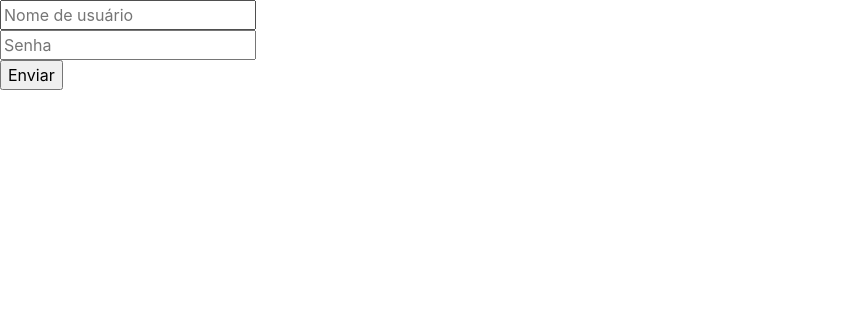
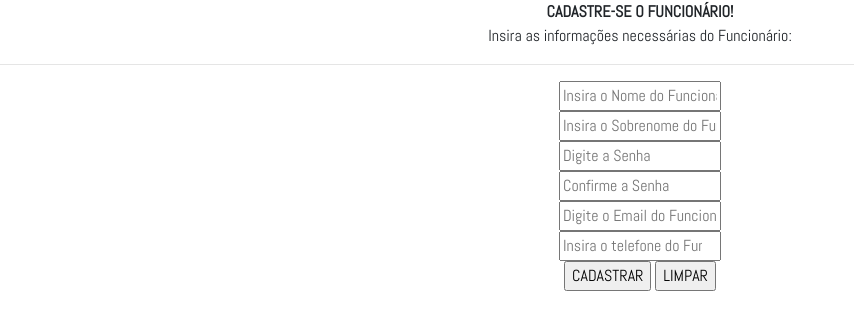
Before and after one commit to eduardoadoglio/AtividadeOrcamento, a PHP site: page /cadastro.php in a window 1280 px wide. Shown: the top 330 px of the page, without its empty margins (0-854 px from the left). Run offline with PHP 8.4, Linux system fonts and the light colour scheme; some libraries are stand-ins or nearby versions.

Commit message:
Cadastro de Funcionário no Banco

```diff
--- a/cadastro.php
+++ b/cadastro.php
@@ -1,26 +1,98 @@
 <!DOCTYPE html>
 <html>
 <head>
-	<title>Cadastro</title>
-	<link rel="stylesheet" type="text/css" href="style.css">
-	<link rel="shortcut icon" href="">
-	<meta name="viewport" content="width=device-width, initial-scale=1, shrink-to-fit=no">
-	<link rel="stylesheet" type="text/css" href="css/bootstrap.min.css">
+	<title>Cadastro de Funcionário</title>
 	<meta charset="utf-8">
+			<!-- Importando o BootStrap -->
+			<link rel="stylesheet" href="js/bootstrap.min.css">
+			<!-- Relacionando com o CSS de Estilo -->
+			<link rel="stylesheet" href="style.css">
+			<!-- Importando o JQuery -->
+		 	<script src="js/jquery.min.js"></script>
+	      	<!-- Importando o Java Script do BootStrap -->
+		  	<script src="js/bootstrap.min.js"></script>
+		  	<!-- Ícone da Aba do Navegador -->
+			<link rel="icon" type="image/png" href="Images/sonico.png">
+	      	<!--Importando Material Icons-->
+	      	<link href="js/Materialize/Materialize/icons/material_icons.css" rel="stylesheet">
+	      	<!--Optimizando o site pra mobile -->
+	      	<meta name="viewport" content="width=device-width, initial-scale=1.0"/>
+	      	<!-- Fontes Show -->
+			<link rel="stylesheet" type="text/css" href="fonts/Abel/Abel.css">
+			<link rel="stylesheet" type="text/css" href="fonts/Barlow/Barlow.css">
+			<!-- Cor da Barra de Endereço MOBILE -->
+			<meta name="theme-color" content="#E59F04">
 </head>
-<!-- vai toma no cu -->
-<?php
-	include("conexao.php");
+<body>
+
+	<!-- Formulário de Inserção de Dados -->
+	<form method="post">
+			<center>
+					<b>CADASTRE-SE O FUNCIONÁRIO!</b>
+					<p>Insira as informações necessárias do Funcionário:</p>
+					<hr>
+					<input type="text" name="nome_first" placeholder="Insira o Nome do Funcionário"><br>
+					<input type="text" name="nome_last" placeholder="Insira o Sobrenome do Funcionário"><br>
+					<input type="password" name="senha" placeholder="Digite a Senha"><br>
+					<input type="password" name="confirm_senha" placeholder="Confirme a Senha"><br>
+					<input type="email" name="email" placeholder="Digite o Email do Funcionário"><br>
+					<input type="number" name="telefone" placeholder="Insira o telefone do Funcionário"><br>
+
+					<input type="submit" value="CADASTRAR">
+					<input type="reset" value="LIMPAR">
+			</center>
+	</form>
+
+ <?php
+
+ 	// Conexão com o Banco de Dados
+ 	$mysqli = new mysqli('localhost','root','usbw','db_atividade');
+
+		if(mysqli_connect_errno()){
+			trigger_error(
+			mysqli_connect_error());
+		}
+
+	// Verificação de Preenchimento de Campos do Formulário
+	if( isset($_POST['nome_first']) && isset($_POST['nome_last']) && isset($_POST['senha']) && isset($_POST['confirm_senha']) && isset($_POST['email']) && isset($_POST['telefone']) ){
+
+		// Colocando os valores dos campos nas variáveis
+		$nome_first = $_POST['nome_first'];
+
+		$nome_last = $_POST['nome_last'];
+
+		$senha = $_POST['senha'];
+
+		$confirm_senha = $_POST['confirm_senha'];
+
+		$email = $_POST['email'];
+
+		$telefone = $_POST['telefone'];
+
+		// Confirmação de Compatibilidade de Senha
+		if ($senha == $confirm_senha) {
+			$sql = "insert into tb_funcionario (cd_funcionario, nm_first, nm_last, nm_senha, nm_email, nm_telefone) VALUES (null,'$nome_first','$nome_last','$senha','$email','$telefone')";
+		}
+		else{
+			echo "<script>alert('Confirmação de Senha Incorreta. Teste Novamente!');</script>";
+		}
+
+		// Efetuando a Query e Cadastrando no Banco de Dados
+		if($mysqli->query($sql)){
+				echo "<script>alert('Cadastro Efetuado com Sucesso');window.location = 'index.php';</script>";
+		}
+		else
+		{
+			$result = $mysqli->query($sql);
+			echo "why???";
+		}
+
+	}
+
+
+
+
 ?>
-<body>
-<form method="post" action="validacaoCadastro.php">
-<input type="text" name="nmfuncionario" placeholder="Nome de usuário"><br>
-<input type="password" name="senhafuncionario" placeholder="Senha"> <br>
-<input type="submit" value="Enviar">
-</form>
+
 </body>
-<script src="js/jquery-3.3.1.min.js"></script>
-<script src="https://cdnjs.cloudflare.com/ajax/libs/popper.js/1.12.9/umd/popper.min.js" integrity="sha384-ApNbgh9B+Y1QKtv3Rn7W3mgPxhU9K/ScQsAP7hUibX39j7fakFPskvXusvfa0b4Q" crossorigin="anonymous"></script>
-<script type="text/javascript" href="js/bootstrap.min.js"></script>
-
 </html>
--- /dev/null
+++ b/fonts/Abel/Abel.css
@@ -0,0 +1,8 @@
+/* latin */
+@font-face {
+  font-family: 'Abel';
+  font-style: normal;
+  font-weight: 400;
+  src: local('Abel Regular'), local('Abel-Regular'), url(brdGGFwqYJxjg2CD1E9o7g.woff2) format('woff2');
+  unicode-range: U+0000-00FF, U+0131, U+0152-0153, U+02C6, U+02DA, U+02DC, U+2000-206F, U+2074, U+20AC, U+2212, U+2215;
+}
--- /dev/null
+++ b/fonts/Barlow/Barlow.css
@@ -0,0 +1,16 @@
+/* latin-ext */
+@font-face {
+  font-family: 'Barlow Semi Condensed';
+  font-style: normal;
+  font-weight: 400;
+  src: local('Barlow Semi Condensed Regular'), local('BarlowSemiCondensed-Regular'), url(Ok4yyskPwFvZPrXlQ7v9050M7CckEjtJ2VMldUDu5nQ.woff2) format('woff2');
+  unicode-range: U+0100-024F, U+1E00-1EFF, U+20A0-20AB, U+20AD-20CF, U+2C60-2C7F, U+A720-A7FF;
+}
+/* latin */
+@font-face {
+  font-family: 'Barlow Semi Condensed';
+  font-style: normal;
+  font-weight: 400;
+  src: local('Barlow Semi Condensed Regular'), local('BarlowSemiCondensed-Regular'), url(Ok4yyskPwFvZPrXlQ7v908BvcTyoFVl2hWxSOgahpEY.woff2) format('woff2');
+  unicode-range: U+0000-00FF, U+0131, U+0152-0153, U+02C6, U+02DA, U+02DC, U+2000-206F, U+2074, U+20AC, U+2212, U+2215;
+}
--- /dev/null
+++ b/style.css
@@ -0,0 +1,3 @@
+body{
+	font-family: Abel;
+}
```
Also changed, not shown: index.php (added, +9 -0 lines), fonts/Abel/brdGGFwqYJxjg2CD1E9o7g.woff2 (added), fonts/Barlow/Ok4yyskPwFvZPrXlQ7v9050M7CckEjtJ2VMldUDu5nQ.woff2 (added), fonts/Barlow/Ok4yyskPwFvZPrXlQ7v908BvcTyoFVl2hWxSOgahpEY.woff2 (added), fonts/roboto/Roboto-Bold.woff (added), fonts/roboto/Roboto-Bold.woff2 (added), fonts/roboto/Roboto-Light.woff (added), fonts/roboto/Roboto-Light.woff2 (added), fonts/roboto/Roboto-Medium.woff (added), fonts/roboto/Roboto-Medium.woff2 (added), fonts/roboto/Roboto-Regular.woff (added), fonts/roboto/Roboto-Regular.woff2 (added), fonts/roboto/Roboto-Thin.woff (added), fonts/roboto/Roboto-Thin.woff2 (added).
